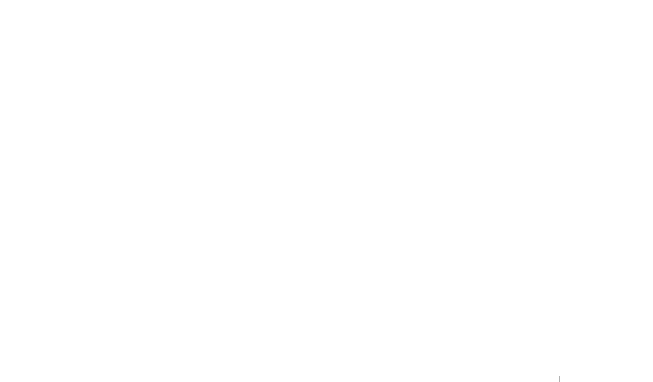
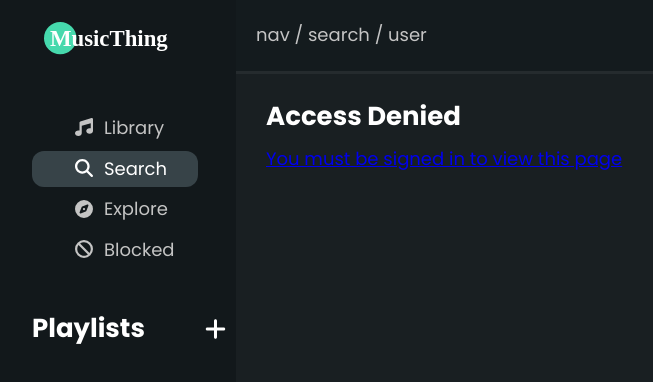
Before and after one commit to neilhsmith/music-thing, a Next.js app: page /search in a window 1280 px wide. Before the commit this address had no page. Shown: the top 382 px of the page, without its empty margins (6-659 px from the left). Built offline with nearby package versions, Linux system fonts and the light colour scheme; no server answers.

Commit message:
add AppNav component & top level app pages

```diff
--- /dev/null
+++ b/components/appNav.tsx
@@ -0,0 +1,82 @@
+import { useRouter } from "next/router";
+import Link from "next/link";
+import styled from "styled-components";
+import { FontAwesomeIcon } from "@fortawesome/react-fontawesome";
+import {
+  faMusic,
+  faMagnifyingGlass,
+  faCompass,
+  faBan,
+} from "@fortawesome/free-solid-svg-icons";
+
+type ActiveItemProps = {
+  active: boolean;
+};
+
+export const AppNav = () => {
+  const { pathname } = useRouter();
+
+  return (
+    <nav>
+      <List>
+        <Item active={pathname === "/app"}>
+          <Link href="/app" passHref={true}>
+            <StyledLink>
+              <Icon icon={faMusic} /> <Text>Library</Text>
+            </StyledLink>
+          </Link>
+        </Item>
+        <Item active={pathname === "/search"}>
+          <Link href="/search" passHref={true}>
+            <StyledLink>
+              <Icon icon={faMagnifyingGlass} /> <Text>Search</Text>
+            </StyledLink>
+          </Link>
+        </Item>
+        <Item active={pathname === "/explore"}>
+          <Link href="/explore" passHref={true}>
+            <StyledLink>
+              <Icon icon={faCompass} /> <Text>Explore</Text>
+            </StyledLink>
+          </Link>
+        </Item>
+        <Item active={pathname === "/blocked"}>
+          <Link href="/blocked" passHref={true}>
+            <StyledLink>
+              <Icon icon={faBan} /> <Text>Blocked</Text>
+            </StyledLink>
+          </Link>
+        </Item>
+      </List>
+    </nav>
+  );
+};
+
+const List = styled.ul`
+  list-style: none;
+  padding: 0;
+`;
+
+const Item = styled.li<ActiveItemProps>`
+  padding: 0.8rem;
+  padding-left: 26%;
+  margin-bottom: 0.4rem;
+  border-radius: 12px;
+  color: ${(props) =>
+    props.active ? props.theme.colors.textActive : props.theme.colors.text};
+  background-color: ${(props) =>
+    props.active ? props.theme.colors.bgActive : "transparent"};
+`;
+
+const StyledLink = styled.a`
+  color: inherit;
+  text-decoration: none;
+`;
+
+const Icon = styled(FontAwesomeIcon)`
+  margin-right: 0.6rem;
+`;
+
+const Text = styled.div`
+  display: inline-block;
+`;
--- a/components/layouts/app.tsx
+++ b/components/layouts/app.tsx
@@ -3,6 +3,7 @@ import styled from "styled-components";
 import Image from "next/image";
 import { FontAwesomeIcon } from "@fortawesome/react-fontawesome";
 import { FlexBox } from "../flexBox";
+import { AppNav } from "../appNav";
 import { Button } from "../button";
 import { faPlus } from "@fortawesome/free-solid-svg-icons";
 
@@ -20,7 +21,9 @@ export const AppLayout = ({ children }: { children: ReactNode }) => {
             />
           </Logo>
         </TopBar>
-        <NavWrapper>main navigation</NavWrapper>
+        <NavWrapper>
+          <AppNav />
+        </NavWrapper>
         <PlaylistsWrapper>
           <FlexBox justifyContent="space-between" alignItems="center">
             <h1>Playlists</h1>
@@ -48,10 +51,10 @@ const Sidebar = styled(FlexBox)`
   background-color: ${(props) => props.theme.colors.bg1};
 `;
 const NavWrapper = styled.section`
-  margin: 3rem 3.8rem 7rem 3.8rem;
+  margin: 1rem 3.8rem;
 `;
 const PlaylistsWrapper = styled.section`
-  margin: 3rem 4px 2rem 3.8rem;
+  margin: 0 8px 2rem 3.8rem;
 `;
 
 const TopBar = styled.div`
--- /dev/null
+++ b/pages/search.tsx
@@ -0,0 +1,25 @@
+import { ReactElement } from "react";
+import type { NextPageWithLayout } from "./_app";
+import { useSession } from "next-auth/react";
+import { AppLayout } from "../components/layouts/app";
+import AccessDenied from "../components/accessDenied";
+
+const Search: NextPageWithLayout = () => {
+  const { data: session, status } = useSession();
+
+  if (status === "unauthenticated") {
+    return <AccessDenied />;
+  } else if (status === "loading") {
+    return <p>Loading...</p>;
+  }
+
+  return (
+    <>
+      <h1>Search</h1>
+    </>
+  );
+};
+
+Search.getLayout = (page: ReactElement) => <AppLayout>{page}</AppLayout>;
+
+export default Search;
```
Also changed, not shown: pages/blocked.tsx (added, +25 -0 lines), pages/explore.tsx (added, +25 -0 lines).
